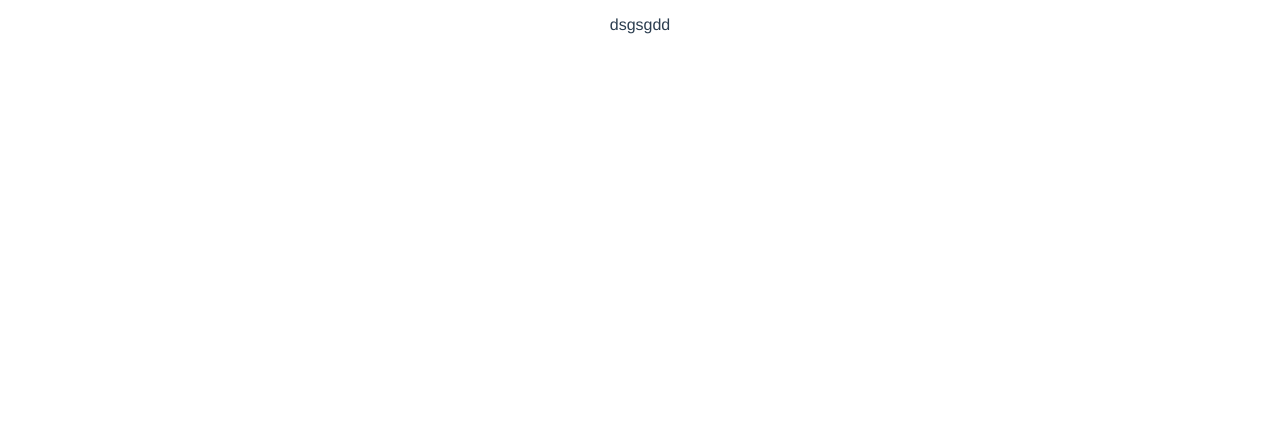
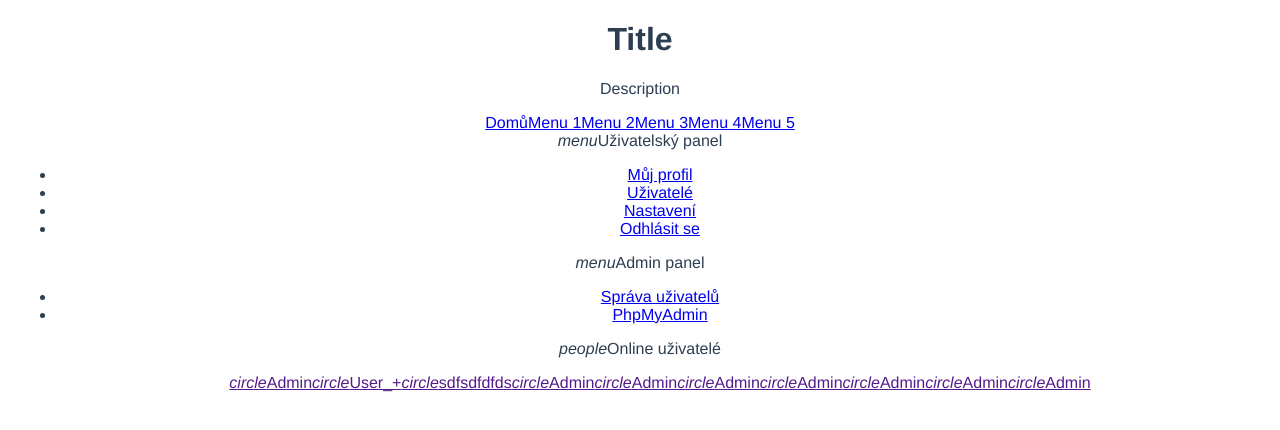
Before and after one commit to nijepa/raspored, a Vue app: page /about in a window 1280 px wide. Shown: the top 430 px of the page. Built offline with nearby package versions, Linux system fonts and the light colour scheme.

Commit message:
take three

```diff
--- a/src/components/Music.vue
+++ b/src/components/Music.vue
@@ -1,15 +1,96 @@
 <template>
-  <div class="">
+  <body>
+    <div class="layout">
+      <div class="title">
+        <h1>Title</h1>
+        <p>Description</p>
+      </div>
 
-  </div>
+      <nav>
+        <a href="index.php">Domů</a>
+        <a href="switcher.php">Menu 1</a>
+        <a href="#">Menu 2</a>
+        <a href="#">Menu 3</a>
+        <a href="#">Menu 4</a>
+        <a href="#">Menu 5</a>
+      </nav>
+
+      <main></main>
+
+      <div class="sidebar">
+        <div class="box_container">
+          <div class="box">
+            <div class="box_title">
+              <i class="material-icons">menu</i>Uživatelský panel
+            </div>
+            <div class="box_content">
+              <ul>
+                <li><a href="#">Můj profil</a></li>
+                <li><a href="#">Uživatelé</a></li>
+                <li><a href="#">Nastavení</a></li>
+                <li><a href="#">Odhlásit se</a></li>
+              </ul>
+            </div>
+          </div>
+
+          <div class="box">
+            <div class="box_title">
+              <i class="material-icons">menu</i>Admin panel
+            </div>
+            <div class="box_content">
+              <ul>
+                <li><a href="#">Správa uživatelů</a></li>
+                <li><a href="phpmyadmin">PhpMyAdmin</a></li>
+              </ul>
+            </div>
+          </div>
+
+          <div class="box">
+            <div class="box_title">
+              <i class="material-icons">people</i>Online uživatelé
+            </div>
+            <div class="box_content">
+              <ul>
+                <a href=""
+                  ><i class="material-icons box_online">circle</i>Admin</a
+                >
+                <a href=""
+                  ><i class="material-icons box_offline">circle</i>User_+</a
+                >
+                <a href=""
+                  ><i class="material-icons box_online">circle</i>sdfsdfdfds</a
+                >
+                <a href=""
+                  ><i class="material-icons box_online">circle</i>Admin</a
+                >
+                <a href=""
+                  ><i class="material-icons box_online">circle</i>Admin</a
+                >
+                <a href=""
+                  ><i class="material-icons box_online">circle</i>Admin</a
+                >
+                <a href=""
+                  ><i class="material-icons box_online">circle</i>Admin</a
+                >
+                <a href=""
+                  ><i class="material-icons box_online">circle</i>Admin</a
+                >
+                <a href=""
+                  ><i class="material-icons box_online">circle</i>Admin</a
+                >
+                <a href=""
+                  ><i class="material-icons box_online">circle</i>Admin</a
+                >
+              </ul>
+            </div>
+          </div>
+        </div>
+      </div>
+      <footer></footer>
+    </div>
+  </body>
 </template>
 
-<script>
-export default {
+<script></script>
 
-}
-</script>
-
-<style>
-
-</style>
+<style></style>
--- a/src/router/index.js
+++ b/src/router/index.js
@@ -13,7 +13,9 @@ const routes = [
     // route level code-splitting
     // this generates a separate chunk (about.[hash].js) for this route
     // which is lazy-loaded when the route is visited.
-    component: () => import(/* webpackChunkName: "about" */ '../views/About.vue')
+    component: () => import(/* webpackChunkName: "about" */ '../views/About.vue'),
+    meta: { requiresAdmin: true || {requiresStaff: true}, layout: 'default' }, /* Look At this Line */
+
   }
 ]
 
--- a/src/views/About.vue
+++ b/src/views/About.vue
@@ -1,37 +1,20 @@
 <template>
   <div id="mz-background">
-    <p>dsgsgdd</p>
+    <Music />
   </div>
 </template>
 <script>
+import Music from '../components/Music.vue'
 export default {
   name: "UnderworldPattern",
-  data() {
-    return {
-      currentTime: 0,
-    };
-  },
+  components: {Music}
+
   /* computed: {
   currentTime() {
     return Date.now();
   },
 }, */
-  mounted: function() {
-    window.setInterval(() => {
-      this.currentTime = new Date();
-    }, 1000);
-  },
-  unmounted() {
-    window.clearInterval();
-  },
 
-  watch: {
-    async currentTime(newValue, oldValue) {
-      // Log user out when current time exceeds the token expiry time
-      // Getting token ExpiryTime
-      console.log(newValue + " " + oldValue);
-    },
-  },
 };
 </script>
 <style lang="scss" scoped></style>
--- a/src/views/Home.vue
+++ b/src/views/Home.vue
@@ -35,7 +35,7 @@
             />
             <path
               d="m 7834.84,8338.2 c 0.16,-182.1 42.39,-330.2 105.75,-455 63.43,-124.6 149.21,-225.7 237.42,-305.5 60.15,-54.7 121.25,-98.8 175.9,-133.5 39.76,383.3 175.04,710.6 362.46,976.5 224.92,319.6 521.83,552.5 818.4,707.4 197.93,103.2 395.89,171.9 576.53,207.6 141.7,27.9 231,67 283.6,102.5 33.4,22.9 52.6,43 64.7,60.7 -2.3,18 -3.7,35.7 -3.7,52.4 0,10.5 0.9,20.1 1.6,29.9 -153.4,11.2 -296.9,51 -421.7,114.7 -147.83,75.6 -270.76,184.8 -347.79,322.1 -51.21,91.3 -80.98,195.6 -80.86,304.6 -0.12,109 29.65,213.2 80.86,304.5 51.21,91.5 123.24,170.6 209.02,235.5 130.07,98.1 291.97,164.7 470.57,191.5 -17,15.3 -38.4,30.6 -66.3,45.1 -93.8,49.8 -250.6,83.1 -437.75,82.5 -274.29,0.3 -612.34,-67.6 -929.41,-208.2 -193.16,-85.4 -376.48,-218.1 -541.76,-372.3 -165.31,-154 -312.54,-329 -435.43,-495.6 -245.62,-332.7 -394.06,-631.5 -409.29,-662.9 -123.28,-282.8 -163.48,-580.2 -163.36,-843.4 -0.12,-135 10.43,-260.7 25.11,-370.1 3.83,5.5 7.7,11.3 11.49,16.7 82.62,115.5 156.52,191.7 159.88,195.3 41.95,43.2 105.86,56.7 161.68,34.1 55.86,-22.7 92.38,-76.8 92.38,-137.1"
-              style="fill:#c6b9a4;fill-opacity:1;fill-rule:nonzero;stroke:none"
+              style="fill:#292a2c;fill-opacity:1;fill-rule:nonzero;stroke:none"
               id="path18"
             />
             <path
@@ -45,7 +45,7 @@
             />
             <path
               d="m 10168.6,9045.6 c -225.12,-44.2 -502.47,-156.5 -755.01,-338.7 -253.16,-182.3 -481.83,-432.8 -624.06,-754.1 -94.88,-214.5 -152.19,-461 -152.26,-745.5 0,-48.4 -23.56,-93.6 -63.32,-121.2 -39.77,-27.8 -90.28,-34.3 -135.71,-17.5 -4.22,1.6 -41.6,15.7 -98.4,44.1 31.21,-97.6 79.57,-203.4 152.89,-295.6 27.11,-34.1 57.62,-66.4 91.92,-96.5 6.17,38.5 13.55,78.6 22.73,118.5 13.56,57.7 29.77,114.3 54.89,168 26.05,55.4 83.55,88.9 144.53,84.5 60.97,-4.5 112.89,-46 130.7,-104.5 v 0 l 0.04,-0.1 v 0 l 0.12,-0.4 0.89,-2.9 4.34,-13.1 c 4.02,-11.9 10.27,-29.7 18.79,-52.2 17.07,-44.9 43.32,-108.4 78.87,-179.8 70.78,-143 180.39,-316.6 320.47,-437.9 41.32,-35.9 84.84,-67 130.62,-92.7 -3.05,79.7 -5.51,172.9 -5.51,267.2 0.04,99.4 2.66,199.7 10.71,288.9 6.13,67.6 57.93,122.6 125.04,132.8 67.1,10.2 132.89,-26.9 158.9,-89.6 h -0.04 l 0.16,-0.4 1.21,-2.8 5.59,-12.7 c 5.19,-11.5 13.12,-28.7 23.86,-50.5 21.49,-43.6 54.1,-105.4 97.19,-175.9 86.05,-141 215.05,-315.8 376.85,-448.8 95.8,-79.1 202.3,-143.2 318.1,-181.4 v 3290.4 c -99.1,-80.1 -239.3,-140.8 -435.1,-179.6"
-              style="fill:#a79d90;fill-opacity:1;fill-rule:nonzero;stroke:none"
+              style="fill:#292a2c;fill-opacity:1;fill-rule:nonzero;stroke:none"
               id="path22"
             />
             <path
@@ -60,12 +60,12 @@
             />
             <path
               d="m 13665.5,9442.9 -1.7,3.4 c -2.3,4.6 -5.8,11.7 -10.5,20.9 -9.4,18.7 -23.7,46.2 -42.5,80.8 -37.7,69.6 -93.6,168 -165.8,281.7 -144.2,227.4 -353.9,516 -608.3,756.5 -169.4,160.6 -358.2,299.2 -557.6,387.3 -317.1,140.6 -655.2,208.5 -929.4,208.2 -15.6,0 -30.9,-0.3 -46.1,-0.7 -0.2,0 -0.4,-0.1 -0.6,-0.1 -0.4,0 -0.7,0.1 -1.1,0 -120.5,-3.5 -226.5,-20.6 -308.3,-47.7 -67.9,-22.3 -116.9,-50.9 -148.6,-79.3 119.8,-18 232.2,-53.5 332.4,-104.7 147.8,-75.6 270.8,-184.8 347.8,-322.1 51.2,-91.3 81,-195.5 80.9,-304.5 0.1,-109 -29.7,-213.3 -80.9,-304.6 -51.2,-91.5 -123.3,-170.6 -209.1,-235.5 -146,-110.1 -332.4,-180.2 -537.3,-199.1 0,-3.3 0.4,-6.4 0.4,-9.8 0,-26 -2.8,-54.4 -8.7,-84 5.7,-8.5 13.2,-17.7 24,-28.1 39.4,-38.3 129.5,-90.9 307.4,-125.8 270.7,-53.7 581.6,-181.1 870.5,-388.8 288.4,-207.6 554.7,-497.2 721.7,-874.4 83.5,-188.3 141.6,-398.1 165.5,-628 11.5,7.3 23,14.6 34.9,22.7 127.6,86.7 277.7,221.5 375.1,410 65.1,126.1 108.6,276 108.8,461 0,60.3 36.5,114.4 92.3,137.1 55.9,22.6 119.8,9.1 161.7,-34.1 3.6,-4.2 84.2,-86.6 171.4,-211.7 14.6,109.4 25.1,234.8 25.1,369.7 0.1,263.3 -40.1,560.7 -163.4,843.7"
-              style="fill:#a99c89;fill-opacity:1;fill-rule:nonzero;stroke:none"
+              style="fill:#181819;fill-opacity:1;fill-rule:nonzero;stroke:none"
               id="path28"
             />
             <path
               d="m 12873.4,7112.5 c -57,-28.3 -94.2,-42.2 -98.4,-43.9 -45.5,-16.8 -96,-10.3 -135.7,17.5 -39.8,27.6 -63.3,72.8 -63.3,121.2 -0.4,426.4 -128.4,768.6 -321.1,1043.3 -192.6,274.2 -452.6,479.3 -713.2,615.3 -173.6,90.6 -347.2,150.2 -497.1,179.7 -159.1,31.5 -279.3,77.2 -371.7,137.1 -22.9,14.8 -44.1,30.7 -63.4,47.5 -2,-1.7 -3.8,-3.4 -5.8,-5 V 5934.8 c 0.9,-0.3 1.9,-0.6 2.9,-0.9 114.9,37.5 220.6,100.3 316,178.1 106.4,86.8 199.2,191.7 274.7,293.9 151.2,203.9 232.9,395.7 235.2,401.4 v 0 0 0 c 25.9,62.7 91.7,99.8 158.8,89.6 67.1,-10.2 118.9,-65.2 125.1,-132.8 8,-89.2 10.6,-189.5 10.7,-288.9 0,-94.3 -2.5,-187.5 -5.5,-267.2 44.1,24.9 86.2,54.6 126.2,88.9 92.2,79 171.8,180.5 235.4,282 127.9,202.6 191.1,402.9 192.5,408.1 v 0 c 17.8,58.5 69.8,100.1 130.7,104.6 61.1,4.4 118.5,-29.1 144.6,-84.5 25.1,-53.7 41.3,-110.3 54.9,-168 9.1,-39.7 16.1,-79.1 22.3,-117.5 31.4,27.6 60.6,56.6 86,87.7 66.1,81.1 112.8,172.8 144.9,261 5.2,14.2 9.9,28.3 14.3,42.2"
-              style="fill:#888077;fill-opacity:1;fill-rule:nonzero;stroke:none"
+              style="fill:#181819;fill-opacity:1;fill-rule:nonzero;stroke:none"
               id="path30"
             />
             <path
```
Also changed, not shown: 9 other files (tests, documents, lock files or other folders).
